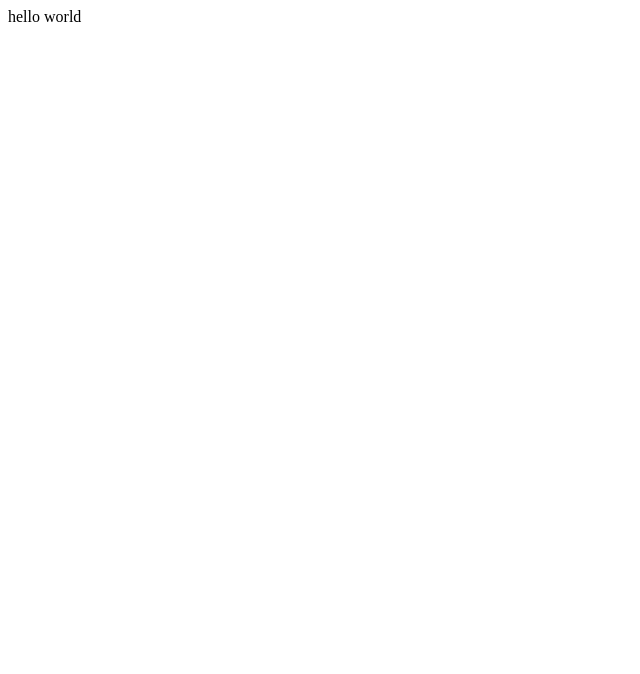
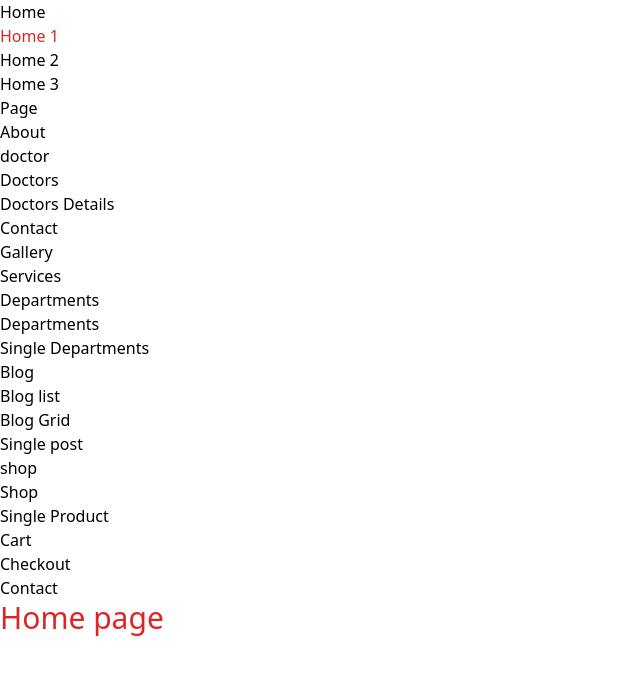
Before and after one commit to stephenmiracle4/medicare, a React (Create React App) app: page / in a window 1280 px wide. Shown: the top 674 px of the page, without its empty margins (0-640 px from the left). Built offline with nearby package versions, Linux system fonts and the light colour scheme.

Commit message:
init project

```diff
--- a/public/index.html
+++ b/public/index.html
@@ -10,6 +10,7 @@
       content="Web site created using create-react-app"
     />
     <link rel="apple-touch-icon" href="%PUBLIC_URL%/logo192.png" />
+
     <!--
       manifest.json provides metadata used when your web app is installed on a
       user's mobile device or desktop. See https://developers.google.com/web/fundamentals/web-app-manifest/
--- a/src/App.js
+++ b/src/App.js
@@ -1,7 +1,12 @@
 import './App.css';
 
+import Home from './pages/Home';
+
 function App() {
-  return <div>hello world</div>
+  return <div>
+
+    <Home />
+  </div>
 }
 
 export default App;
--- /dev/null
+++ b/src/index.css
@@ -0,0 +1,3 @@
+@tailwind base;
+@tailwind components;
+@tailwind utilities;
--- a/src/index.js
+++ b/src/index.js
@@ -1,6 +1,7 @@
 import React from 'react';
 import ReactDOM from 'react-dom/client';
 import App from './App';
+import './index.css';
 
 
 const root = ReactDOM.createRoot(document.getElementById('root'));
--- /dev/null
+++ b/src/pages/Home.jsx
@@ -0,0 +1,15 @@
+import React from 'react'
+import Nav from '../components/Nav'
+
+function Home() {
+  return (
+    <div>
+        <Nav/>
+
+       <p className='text-red-600 text-3xl'> Home page</p>
+
+        </div>
+  )
+}
+
+export default Home
```
Also changed, not shown: 1 other file (tests, documents, lock files or other folders).
